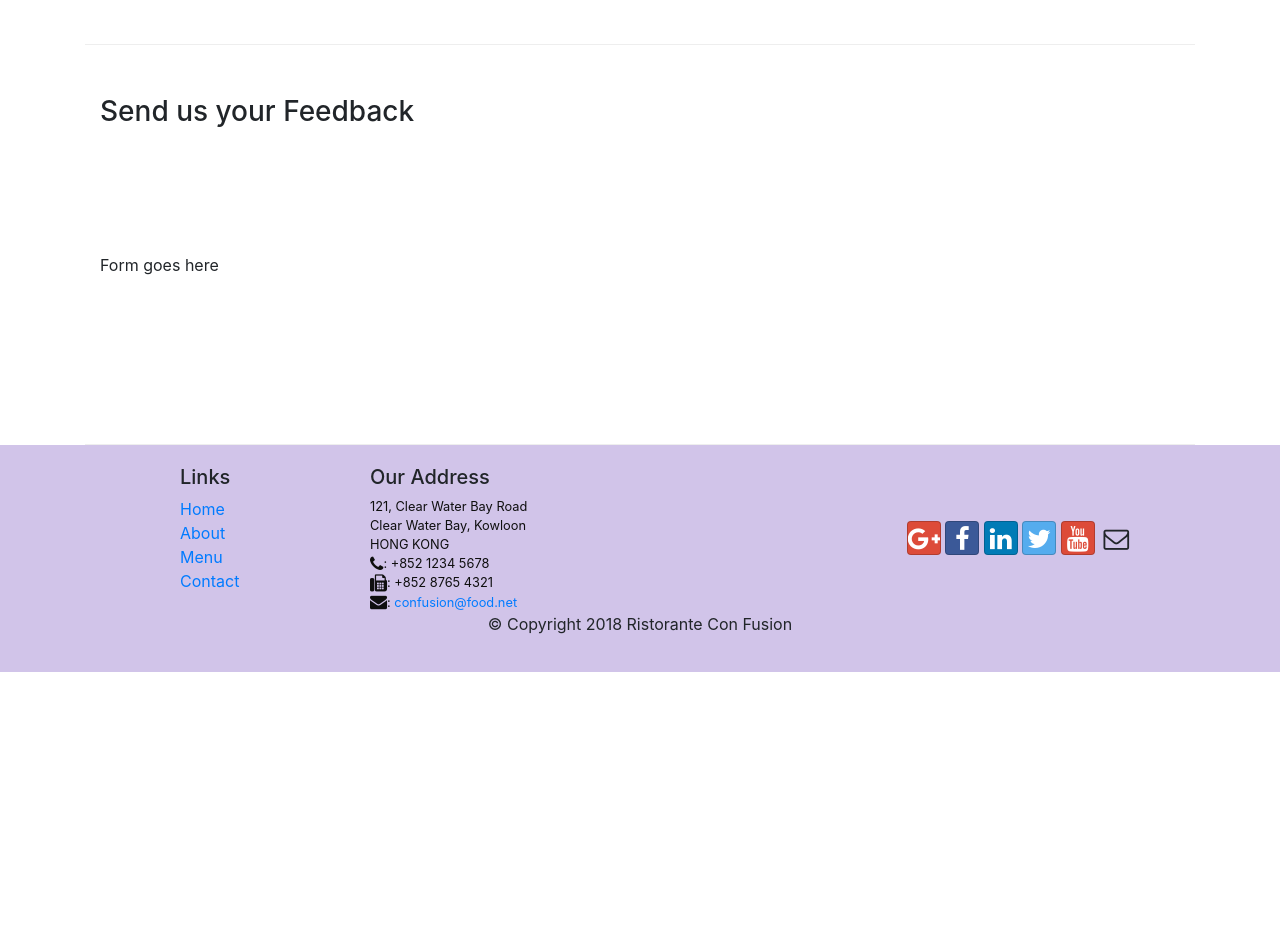
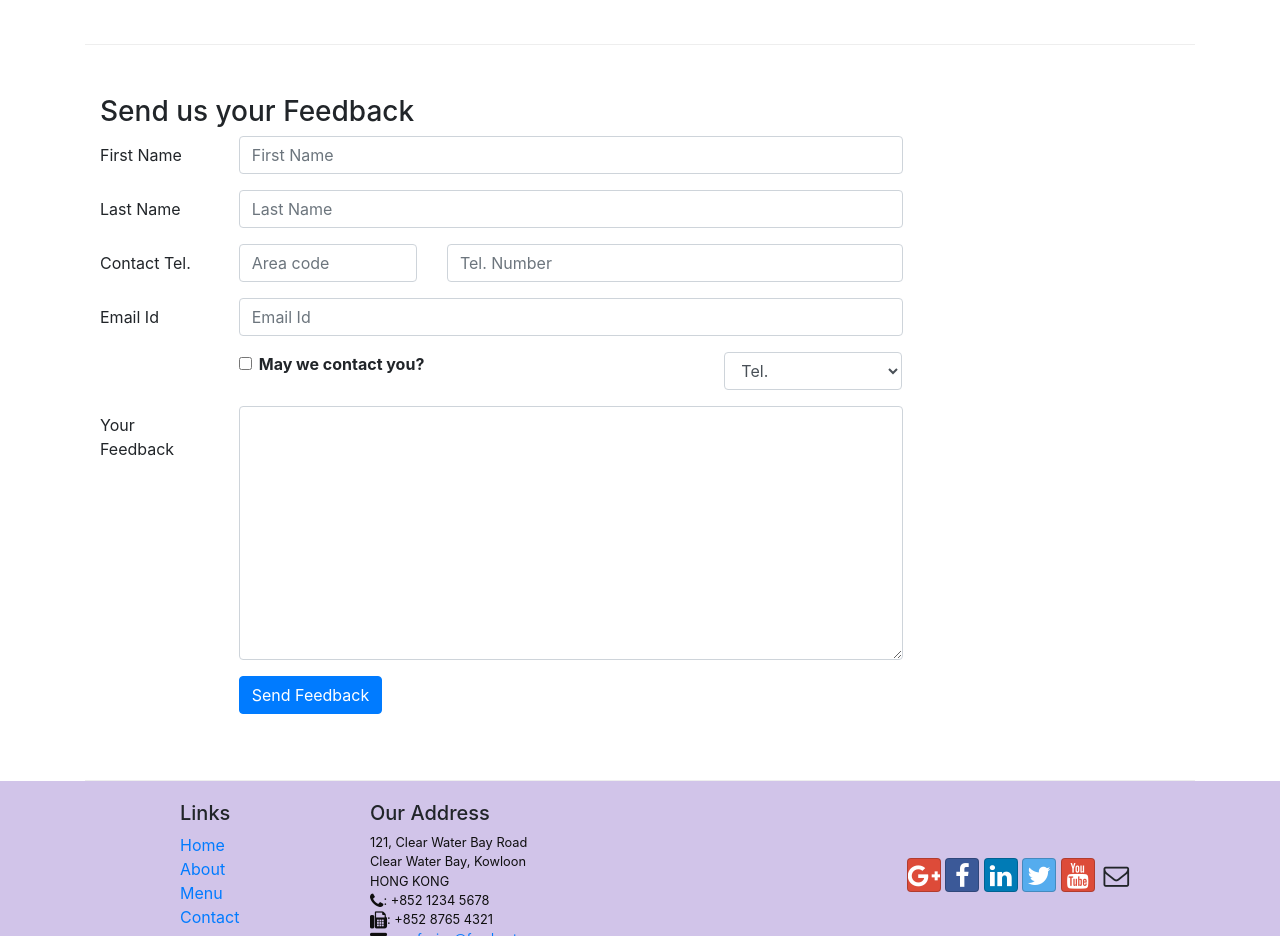
Before and after one commit to jackfrost13/Coursera-React-Specialization, a plain HTML site: page Course1-BootStrap4/Week2/contactus.html in a window 1280 px wide. Shown: the part 820-1756 px from the top of the page. Before the commit the page ends 1492 px from the top, so only its background shows below. Drawn offline with nearby package versions, Linux system fonts and the light colour scheme.

Commit message:
Bootstrap Week2 Forms

```diff
--- a/Course1-BootStrap4/Week2/contactus.html
+++ b/Course1-BootStrap4/Week2/contactus.html
@@ -116,7 +116,75 @@
                 <h3>Send us your Feedback</h3>
             </div>
             <div class="col-12 col-md-9">
-                Form goes here
+                <form action="">
+                    <div class="form-group row">
+                        <label for="firstname" class="col-md-2 col-form-label">
+                            First Name
+                        </label>
+                        <div class="col-md-10">
+                            <input type="text" class="form-control" name="firstname" id="firstname"
+                                placeholder="First Name">
+                        </div>
+                    </div>
+                    <div class="form-group row">
+                        <label for="lastname" class="col-md-2 col-form-label">
+                            Last Name
+                        </label>
+                        <div class="col-md-10">
+                            <input type="text" class="form-control" name="lastname" id="lastname"
+                                placeholder="Last Name">
+                        </div>
+                    </div>
+                    <div class="form-group row">
+                        <label for="telnum" class="col-12 col-md-2 col-form-label">
+                            Contact Tel.
+                        </label>
+                        <div class="col-5 col-md-3">
+                            <input type="tel" class="form-control" name="areacode" id="areacode"
+                                placeholder="Area code">
+                        </div>
+                        <div class="col-7 col-md-7">
+                            <input type="tel" class="form-control" name="telnum" id="telnum" placeholder="Tel. Number">
+                        </div>
+                    </div>
+                    <div class="form-group row">
+                        <label for="emailId" class="col-md-2 col-form-label">
+                            Email Id
+                        </label>
+                        <div class="col-md-10">
+                            <input type="email" class="form-control" name="emailId" id="emailId" placeholder="Email Id">
+                        </div>
+                    </div>
+                    <div class="form-group row">
+                        <div class="col-md-6 offset-md-2">
+                            <div class="form-check">
+                                <input type="checkbox" class="form-check-input" name="approve" id="approve" value="">
+                                <label for="approve" class="form-check-label">
+                                    <strong>May we contact you?</strong>
+                                </label>
+                            </div>
+                        </div>
+                        <div class="col-md-3 offset-md-1">
+                            <select class="form-control" >
+                                <option value="">Tel.</option>
+                                <option value="">Email</option>
+                            </select>
+                        </div>
+                    </div>
+                    <div class="form-group row">
+                        <label for="feedback" class="col-md-2 col-form-label">
+                            Your Feedback
+                        </label>
+                        <div class="col-md-10 ">
+                            <textarea class="form-control" name="feedback" id="feedback" rows="10"></textarea>
+                        </div>
+                    </div>
+                    <div class="form-group row">
+                        <div class="offset-md-2 col-md-10">
+                            <button type="submit" class="btn btn-primary"> Send Feedback</button>
+                        </div>
+                    </div>
+                </form>
             </div>
             <div class="col-12 col-md">
             </div>
```
